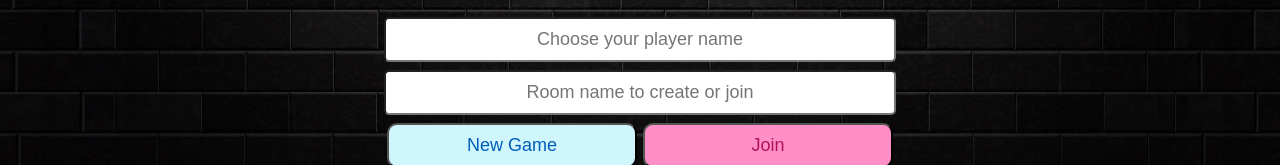
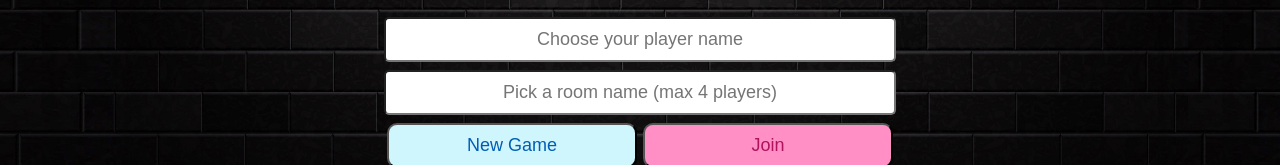
Before and after one commit to pearlhamilton/Quizzical, a React app in the folder react-client/: page / in a window 1280 px wide. Shown: the part 472-637 px from the top of the page. Built offline with nearby package versions, Linux system fonts and the light colour scheme; no server answers.

Commit message:
update placeholder for room name entry

```diff
--- a/react-client/src/pages/Welcome/index.js
+++ b/react-client/src/pages/Welcome/index.js
@@ -145,7 +145,7 @@ const Welcome = () => {
                 type="text"
                 id="roomName"
                 name="roomName"
-                placeholder="Room name to create or join"
+                placeholder="Pick a room name (max 4 players)"
                 value={room}
                 onChange={handleRoomInput}
             />
```
